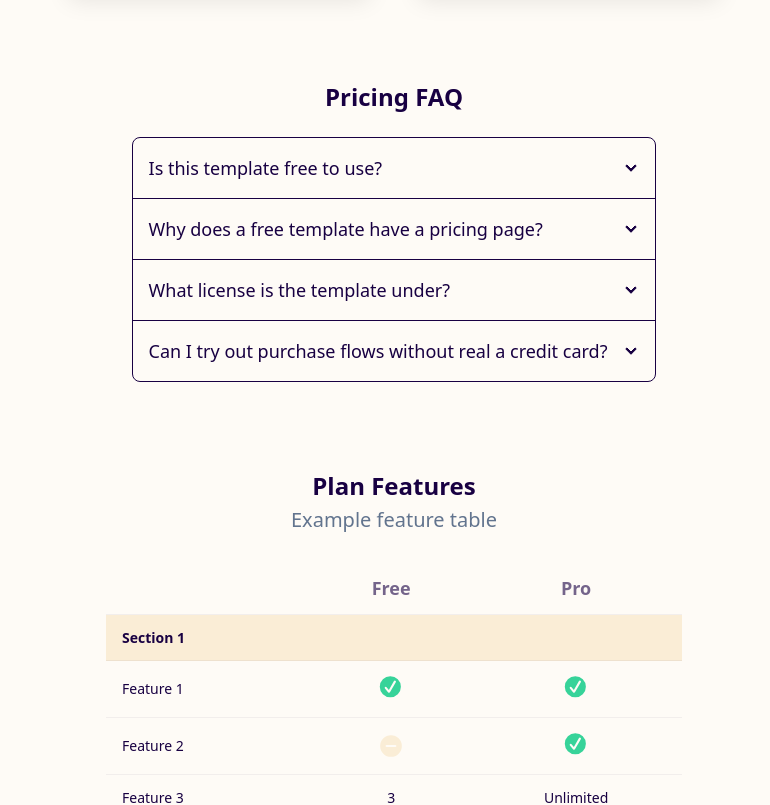
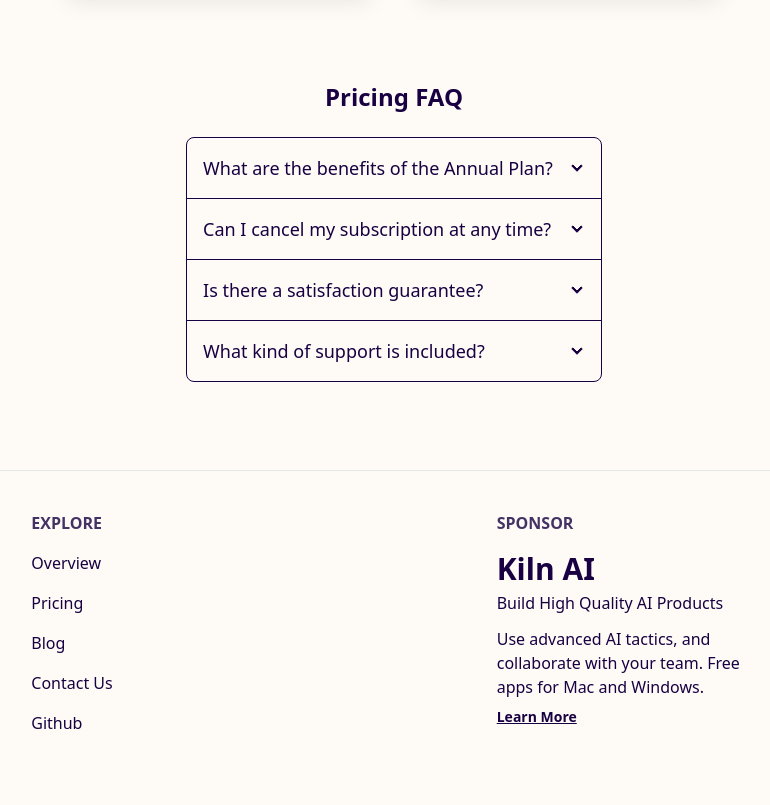
Before and after one commit to nibblsch/CMSaaS, a SvelteKit app: page /pricing in a window 1280 px wide. Shown: the part 640-1445 px from the top of the page, without its empty margins (246-1016 px from the left). After the commit the page ends 1419 px from the top, so only its background shows below. Built offline with nearby package versions, Linux system fonts and the light colour scheme.

Commit message:
commented out feature table on pricing page - page.svelte

```diff
--- a/src/routes/(marketing)/pricing/+page.svelte
+++ b/src/routes/(marketing)/pricing/+page.svelte
@@ -67,48 +67,54 @@
         <div class="collapse collapse-arrow join-item border border-primary">
           <input type="radio" name="faq-accordion" />
           <div class="collapse-title text-lg font-medium">
-            Is this template free to use?
-          </div>
-          <div class="collapse-content">
-            <p>Yup! This template is free to use for any project.</p>
-          </div>
-        </div>
-        <div class="collapse collapse-arrow join-item border border-primary">
-          <input type="radio" name="faq-accordion" />
-          <div class="collapse-title text-lg font-medium">
-            Why does a free template have a pricing page?
+            What are the benefits of the Annual Plan?
           </div>
           <div class="collapse-content">
             <p>
-              The pricing page is part of the boilerplate. It shows how the
-              pricing page integrates into the billing portal and the Stripe
-              Checkout flows.
+              The Annual plan saves you 20% and includes exclusive content,
+              priority support, and personalized insights that grow with your
+              baby—providing tailored answers for every stage, milestone, and
+              age.
             </p>
           </div>
         </div>
         <div class="collapse collapse-arrow join-item border border-primary">
           <input type="radio" name="faq-accordion" />
           <div class="collapse-title text-lg font-medium">
-            What license is the template under?
+            Can I cancel my subscription at any time?
           </div>
           <div class="collapse-content">
-            <p>The template is under the MIT license.</p>
+            <p>
+              Absolutely. You can cancel your subscription at any time directly
+              through your account. You’ll retain access to all features until
+              the end of your current billing cycle — no hidden fees or
+              penalties.
+            </p>
           </div>
         </div>
         <div class="collapse collapse-arrow join-item border border-primary">
           <input type="radio" name="faq-accordion" />
           <div class="collapse-title text-lg font-medium">
-            Can I try out purchase flows without real a credit card?
+            Is there a satisfaction guarantee?
           </div>
           <div class="collapse-content">
             <p>
-              Our demo page <a href="https://saasstarter.work" class="link"
-                >SaasStarter.work</a
-              > has a functional demo page, using Stripe's test environment.
+              Yes! We offer a 30-Day Money-Back Guarantee on both Monthly and
+              Annual plans. If BabyGPT doesn’t meet your expectations, you can
+              request a full refund within the first 30 days of your
+              subscription.
             </p>
-            <p class="mt-4">
-              You can use the credit card number 4242 4242 4242 4242 with any
-              future expiry date to test the payment and upgrade flows.
+          </div>
+        </div>
+        <div class="collapse collapse-arrow join-item border border-primary">
+          <input type="radio" name="faq-accordion" />
+          <div class="collapse-title text-lg font-medium">
+            What kind of support is included?
+          </div>
+          <div class="collapse-content">
+            <p>
+              We’re here anytime you need us. Plus, Annual plan clients get
+              faster, more personal support when it matters most.
             </p>
           </div>
         </div>
@@ -141,7 +147,7 @@
         </symbol>
       </defs>
     </svg>
-
+    <!--
     <h1 class="text-2xl font-bold text-center mt-16">Plan Features</h1>
     <h2 class="text-xl text-center text-slate-500 mt-1 pb-3">
       Example feature table
@@ -211,5 +217,6 @@
         </tbody>
       </table>
     </div>
+    -->
   </div>
 </div>
```
